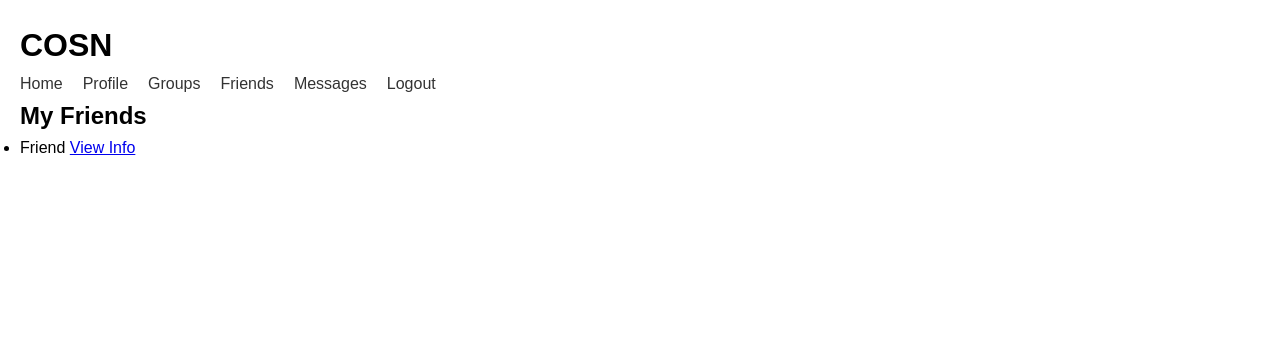
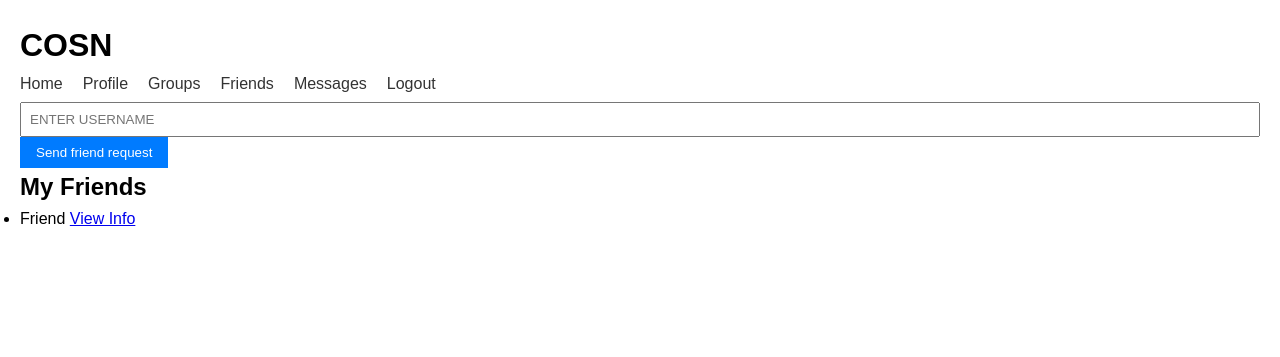
Before and after one commit to g-tejas/comp353-grp7-final-project, a PHP site: page /friends.php in a window 1280 px wide. Shown: the top 357 px of the page. Run offline with PHP 8.4, Linux system fonts and the light colour scheme; the visitor is signed in with stand-in values (Sample User, id 1).

Commit message:
Added button to send friend request

```diff
--- a/frontend/friends.php
+++ b/frontend/friends.php
@@ -44,6 +44,10 @@ $conn->close();
 </head>
 <body>
     <div class="friends-container">
+        <form action="send_friend_request.php" method="POST" class="friend-request-form">
+            <input type="text" name="username" placeholder="ENTER USERNAME" required>
+            <button type="submit" class="button">Send friend request</button>
+        </form>
         <h2>My Friends</h2>
         <?php if (!empty($friends)): ?>
             <ul class="friends-list">
```
